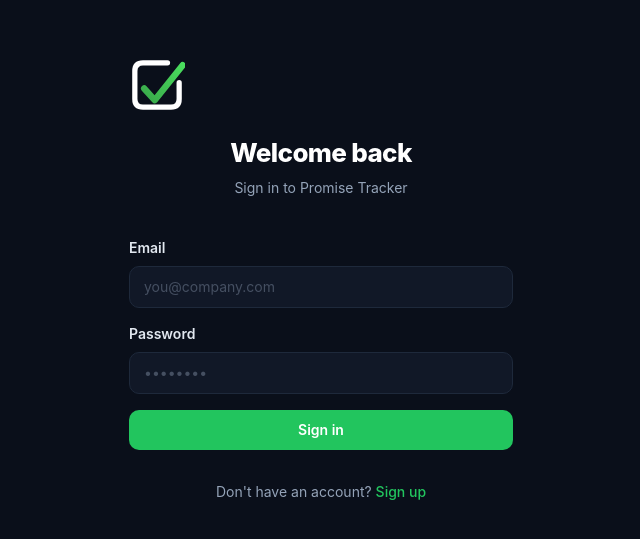
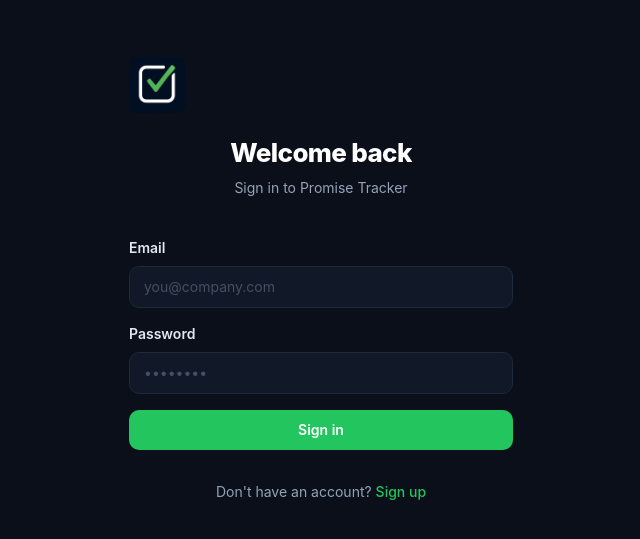
Before and after one commit to jobblixor/promise-tracker-mvp, a React (Vite) app: page / in a window 1280 px wide. Shown: the part 121-660 px from the top of the page, without its empty margins (319-959 px from the left). Built offline with nearby package versions, Linux system fonts and the light colour scheme; no server answers.

Commit message:
Use actual logo JPEG image instead of SVG recreation

```diff
--- a/index.html
+++ b/index.html
@@ -2,7 +2,7 @@
 <html lang="en">
   <head>
     <meta charset="UTF-8" />
-    <link rel="icon" type="image/svg+xml" href="/favicon.svg" />
+    <link rel="icon" type="image/jpeg" href="/logo.jpeg" />
     <meta name="viewport" content="width=device-width, initial-scale=1.0" />
     <title>Promise Tracker</title>
   </head>
--- a/src/components/Logo.jsx
+++ b/src/components/Logo.jsx
@@ -1,34 +1,11 @@
 export default function Logo({ size = 36, className = '' }) {
   return (
-    <svg
+    <img
+      src="/logo.jpeg"
+      alt="Promise Tracker"
       width={size}
       height={size}
-      viewBox="0 0 48 48"
-      fill="none"
-      xmlns="http://www.w3.org/2000/svg"
-      className={className}
-    >
-      <defs>
-        <linearGradient id="checkGrad" x1="13" y1="37" x2="46" y2="6" gradientUnits="userSpaceOnUse">
-          <stop offset="0%" stopColor="#39a84a" />
-          <stop offset="100%" stopColor="#4ade5e" />
-        </linearGradient>
-      </defs>
-      <path
-        d="M 33,5 L 12,5 Q 5,5 5,12 L 5,36 Q 5,43 12,43 L 36,43 Q 43,43 43,36 L 43,22"
-        stroke="white"
-        strokeWidth="4.5"
-        strokeLinecap="round"
-        fill="none"
-      />
-      <path
-        d="M 13,27 L 22,37 L 46,7"
-        stroke="url(#checkGrad)"
-        strokeWidth="5.5"
-        strokeLinecap="round"
-        strokeLinejoin="round"
-        fill="none"
-      />
-    </svg>
+      className={`rounded-lg ${className}`}
+    />
   );
 }
```
Also changed, not shown: public/logo.jpeg (added).
